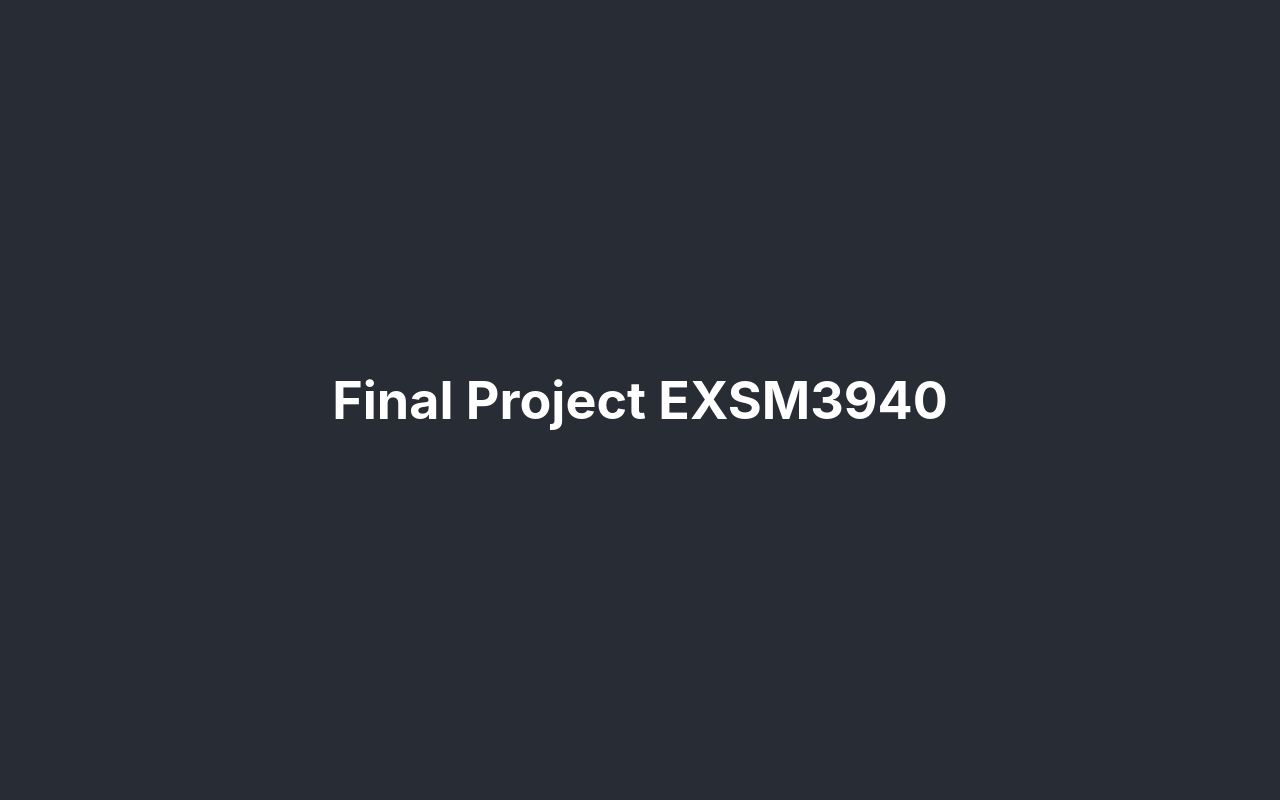
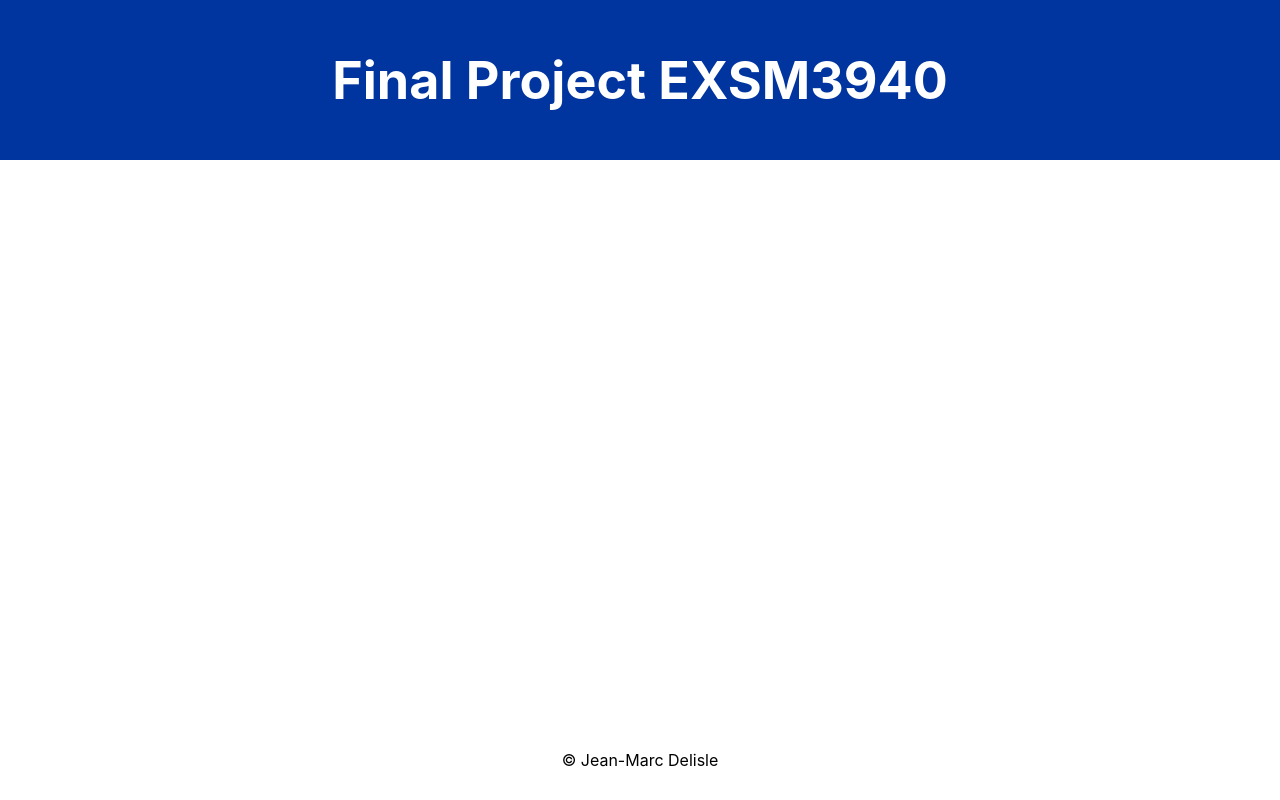
Before and after one commit to JMDelisle/Exsm3940, a React (Create React App) app in the folder finalproject3940/: page / in a window 1280 px wide. Built offline with nearby package versions, Linux system fonts and the light colour scheme.

Commit message:
redo initial commit;

```diff
--- a/finalproject3940/package.json
+++ b/finalproject3940/package.json
@@ -9,6 +9,7 @@
     "react": "^18.1.0",
     "react-dom": "^18.1.0",
     "react-scripts": "5.0.1",
+    "restore": "^0.3.0",
     "web-vitals": "^2.1.4"
   },
   "scripts": {
--- a/finalproject3940/src/App.css
+++ b/finalproject3940/src/App.css
@@ -14,8 +14,8 @@
 }
 
 .App-header {
-  background-color: #282c34;
-  min-height: 100vh;
+  background-color: #0035a0;
+  min-height: 20vh;
   display: flex;
   flex-direction: column;
   align-items: center;
@@ -24,6 +24,12 @@
   color: white;
 }
 
+.Footer {
+  position: absolute;
+    height: 50px;
+    width: 100%;
+    bottom: 0px;
+}
 .App-link {
   color: #61dafb;
 }
--- a/finalproject3940/src/App.js
+++ b/finalproject3940/src/App.js
@@ -7,6 +7,9 @@ function App() {
       <header className="App-header">
         <h1>Final Project EXSM3940</h1>
       </header>
+
+
+      <footer className='Footer'>© Jean-Marc Delisle</footer>
     </div>
   );
 }
```
Also changed, not shown: 2 other files (tests, documents, lock files or other folders).
